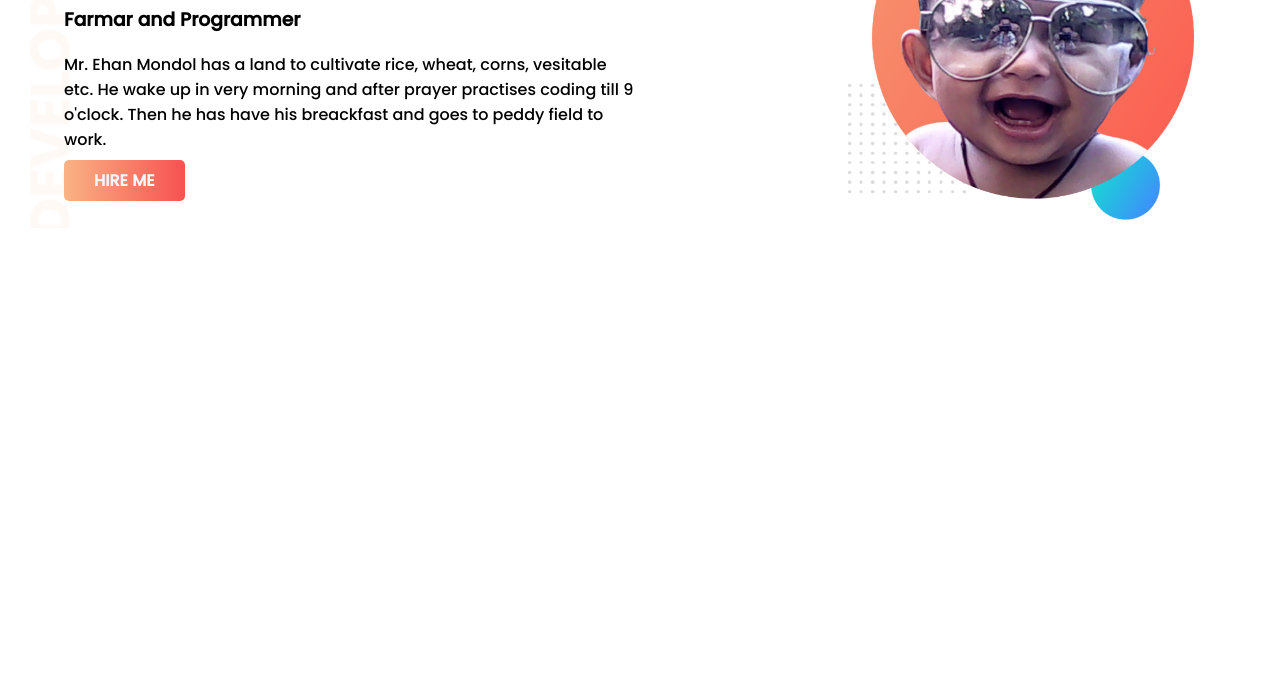
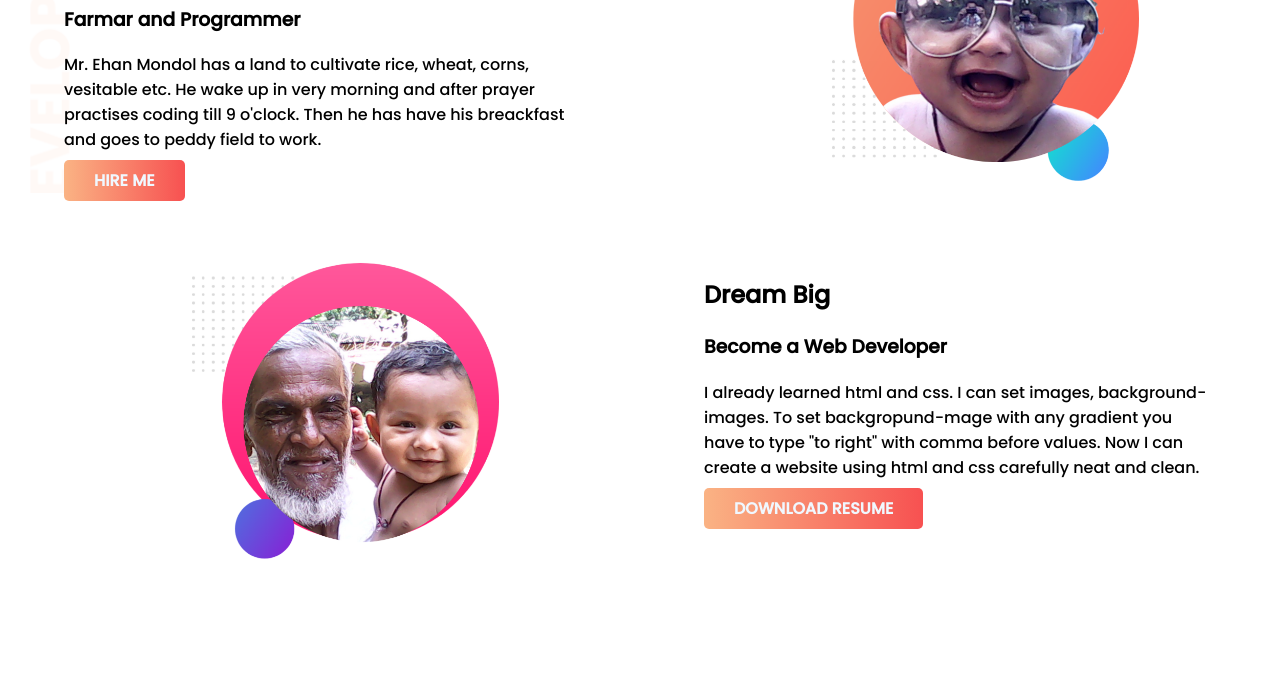
Before and after one commit to mamun03/developer-portfolio, a plain HTML site: page index.html in a window 1280 px wide. Shown: the part 125-800 px from the top of the page. Drawn offline with Linux system fonts and the light colour scheme.

Commit message:
dream big

```diff
--- a/index.html
+++ b/index.html
@@ -22,5 +22,17 @@
         </div>
         <div class="half-width"><img src="Ehan.png" alt=""></div>
     </section>
+    <section class="dream-big">
+        <div class="half-width">
+            <img src="dream-big.png" alt="">
+        </div>
+        <div class="half-width">
+            <h1>Dream Big</h1>
+            <h3>Become a Web Developer</h3>
+            <p>I already learned html and css. I can set images, background-images. To set backgropund-mage with any gradient you have to type "to right" with comma before values. Now I can create a website using html and css carefully neat and clean.</p>
+            <a class="resume-button" target="_blank" href="">DOWNLOAD RESUME</a>
+        </div>
+
+    </section>
 </body>
 </html>
--- a/style.css
+++ b/style.css
@@ -11,8 +11,10 @@ section{
 .half-width{
     width: 50%;
     padding-left: 5%;
+    padding-right: 5%;
 }
 .half-width img{
+
     width: 60%;
     padding-left: 25%;
 }
@@ -28,3 +30,17 @@ section{
     background-image: url(images/top-banner.png);
     background-repeat: no-repeat;
 }
+.resume-button{
+    text-decoration: none;
+    background-image: linear-gradient(to right, rgb(250, 179, 132), rgb(247, 81, 81));
+    font-weight: 700;
+    color: aliceblue;
+    padding: 9px 30px;
+    border-radius: 5px;
+}
+.top-banner{
+    margin-bottom: 5%;
+}
+.dream-big{
+    margin-bottom: 5%
+}
```
Also changed, not shown: dream-big.png (added).
